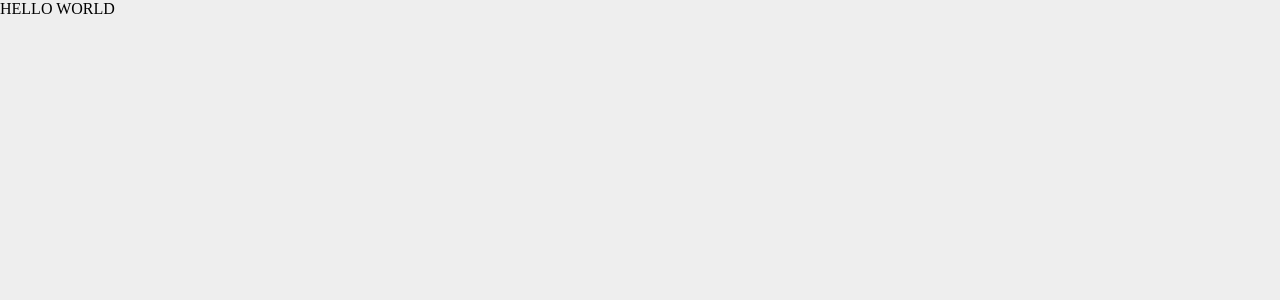
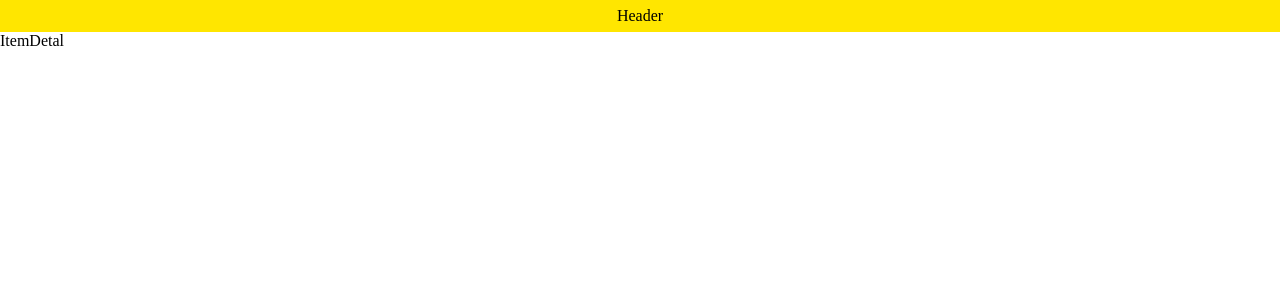
Before and after one commit to alonsob26/meli-challenge-front-end, a React (Create React App) app in the folder client/: page /items/1 in a window 1280 px wide. Shown: the top 300 px of the page. Built offline with nearby package versions, Linux system fonts and the light colour scheme.

Commit message:
[feat]: react-router-dom integrated to solve the paths required for this test

```diff
--- a/client/package.json
+++ b/client/package.json
@@ -9,6 +9,7 @@
     "@testing-library/user-event": "^13.5.0",
     "react": "^18.2.0",
     "react-dom": "^18.2.0",
+    "react-router-dom": "^6.8.1",
     "react-scripts": "5.0.1",
     "sass": "^1.58.2",
     "web-vitals": "^2.1.4"
--- a/client/src/App.js
+++ /dev/null
@@ -1,7 +0,0 @@
-import React, { useEffect, useState } from "react";
-
-function App() {
-  return <div className="layer">HELLO WORLD</div>;
-}
-
-export default App;
--- /dev/null
+++ b/client/src/App.jsx
@@ -0,0 +1,8 @@
+import { RouterProvider } from "react-router-dom";
+import { Router } from "./router/Router";
+
+const App = () => {
+  return <RouterProvider router={Router} />;
+};
+
+export default App;
--- a/client/src/components/Header/Header.js
+++ b/client/src/components/Layout/Header.jsx
@@ -1,5 +1,3 @@
-import React from "react";
-
 export const Header = () => {
   return <div className="header_container">Header</div>;
 };
--- /dev/null
+++ b/client/src/components/Layout/Layout.jsx
@@ -0,0 +1,13 @@
+import { Header } from "./Header";
+import { Outlet } from "react-router-dom";
+
+export const Layout = () => {
+  return (
+    <div className="layout_container">
+      <Header />
+      <main>
+        <Outlet />
+      </main>
+    </div>
+  );
+};
--- /dev/null
+++ b/client/src/pages/Dashboard.jsx
@@ -0,0 +1,3 @@
+export const Dashboard = () => {
+  return <div>DASHBOARD</div>;
+};
--- /dev/null
+++ b/client/src/pages/ItemDetal.jsx
@@ -0,0 +1,7 @@
+import { useParams } from "react-router-dom";
+
+export const ItemDetal = () => {
+  const { id } = useParams();
+  //TODO: use this id to search by item console.log(id);
+  return <div>ItemDetal</div>;
+};
--- /dev/null
+++ b/client/src/pages/SearchResults.jsx
@@ -0,0 +1,12 @@
+import { Outlet } from "react-router-dom";
+import { useSearchParams } from "react-router-dom";
+
+export const SearchResults = () => {
+  let [searchParams, setSearchParams] = useSearchParams();
+  //TODO: use this to call search api console.log(searchParams.get("search"));
+  return (
+    <div>
+      SearchResults <Outlet />
+    </div>
+  );
+};
--- /dev/null
+++ b/client/src/router/Router.jsx
@@ -0,0 +1,20 @@
+import {
+  createBrowserRouter,
+  createRoutesFromElements,
+  Route,
+} from "react-router-dom";
+
+import { Layout } from "../components/Layout/Layout";
+import { Dashboard } from "../pages/Dashboard";
+import { ItemDetal } from "../pages/ItemDetal";
+import { SearchResults } from "../pages/SearchResults";
+
+export const Router = createBrowserRouter(
+  createRoutesFromElements(
+    <Route path="/" element={<Layout />}>
+      <Route index element={<Dashboard />} />
+      <Route path="items" element={<SearchResults />} />
+      <Route path="items/:id" element={<ItemDetal />} />
+    </Route>
+  )
+);
--- a/client/src/styles/base/_settings.scss
+++ b/client/src/styles/base/_settings.scss
@@ -5,16 +5,8 @@ $gray: #999999;
 $backGround: #eeeeee;
 $blue: #3483fa;
 
-html,
 body {
   height: 100vh;
   width: 100vw;
   margin: 0;
 }
-.layer {
-  margin: 0;
-  padding: 0;
-  display: flex;
-  height: 100vh;
-  background-color: $backGround;
-}
--- a/client/src/styles/components/_header.scss
+++ b/client/src/styles/components/_header.scss
@@ -1,3 +1,8 @@
 .header_container {
   background-color: $yellow;
+  height: 2rem;
+  width: 100%;
+  align-items: center;
+  justify-content: center;
+  display: flex;
 }
--- /dev/null
+++ b/client/src/styles/components/_layout.scss
@@ -0,0 +1,8 @@
+.layout_container {
+  margin: 0;
+  padding: 0;
+  height: 100vh;
+  background-color: $backGround;
+  display: flex;
+  justify-content: center;
+}
```
Also changed, not shown: 1 other file (tests, documents, lock files or other folders).
